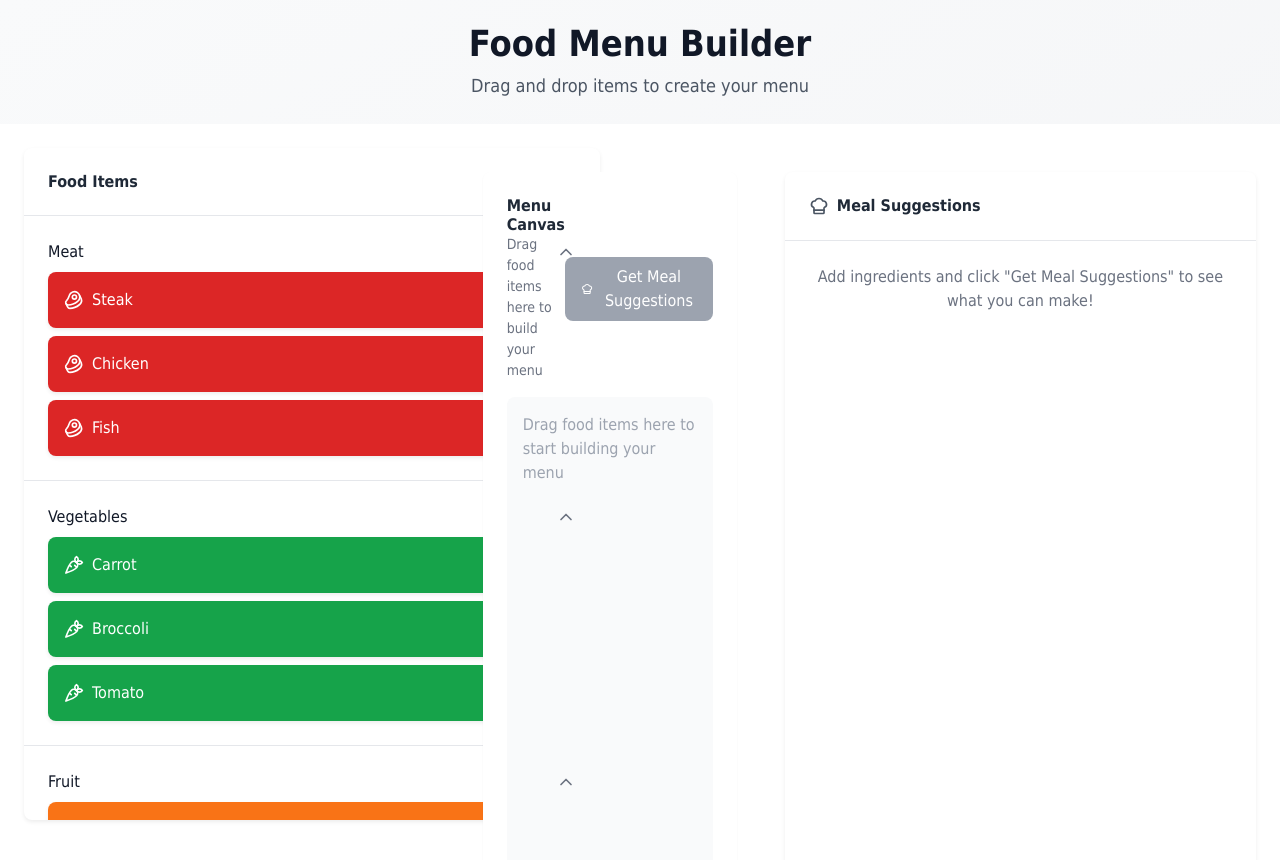
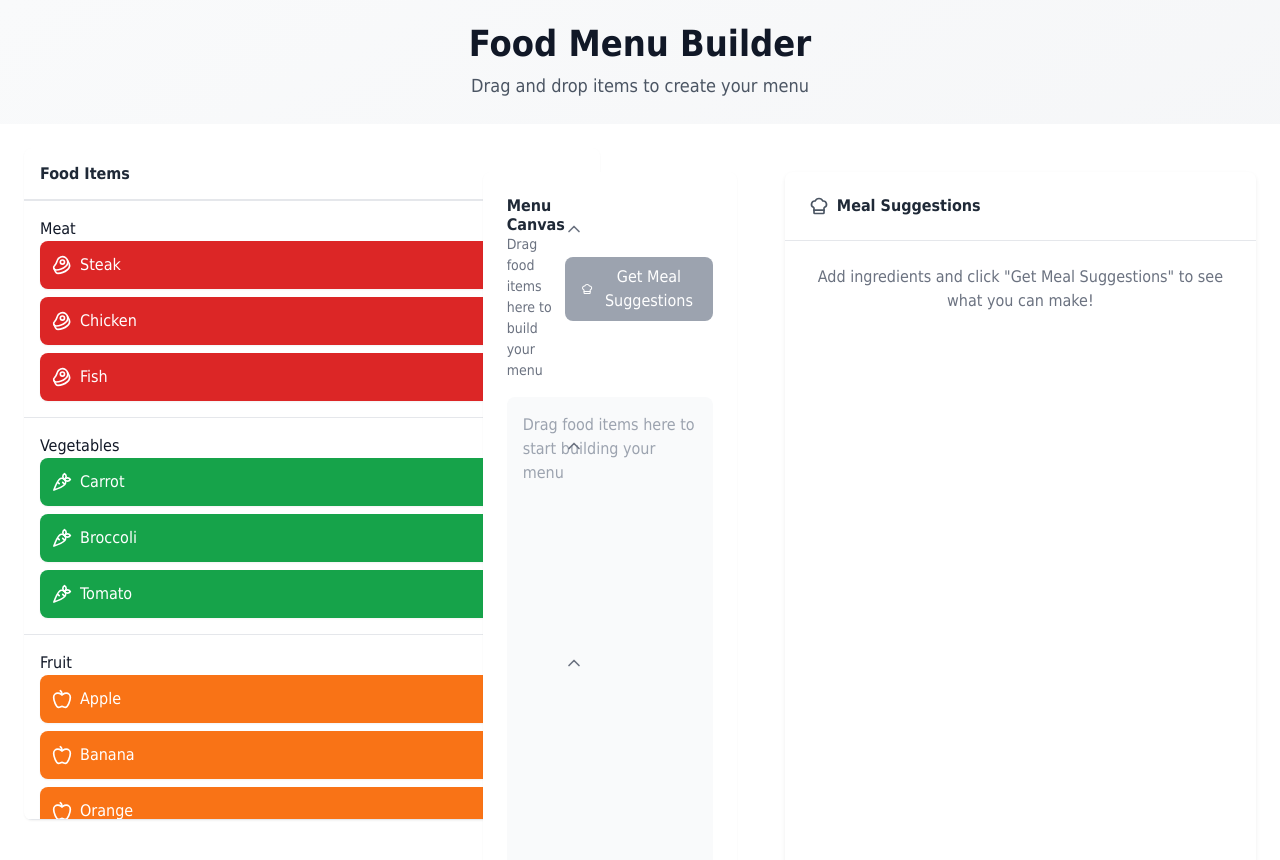
Before and after one commit to pelimo-team/frontend, a React (Vite) app: page /model in a window 1280 px wide. Shown: the top 860 px of the page. Built offline with nearby package versions, Linux system fonts and the light colour scheme.

Commit message:
continue transfer tailwind to css

```diff
--- a/src/components/scratch/BlockPalette.tsx
+++ b/src/components/scratch/BlockPalette.tsx
@@ -27,15 +27,16 @@ const blocks: Block[] = [
     type: "food",
     category: "Meat",
     label: "Steak",
-    icon: <Beef className="w-5 h-5" />,
+    icon: <Beef className="ingredient-siza" />,
     color: "bg-red-600",
   },
+
   {
     id: "meat-chicken",
     type: "food",
     category: "Meat",
     label: "Chicken",
-    icon: <Beef className="w-5 h-5" />,
+    icon: <Beef className="ingredient-siza" />,
     color: "bg-red-600",
   },
   {
@@ -43,7 +44,7 @@ const blocks: Block[] = [
     type: "food",
     category: "Meat",
     label: "Fish",
-    icon: <Beef className="w-5 h-5" />,
+    icon: <Beef className="ingredient-siza" />,
     color: "bg-red-600",
   },
 
@@ -53,7 +54,7 @@ const blocks: Block[] = [
     type: "food",
     category: "Vegetables",
     label: "Carrot",
-    icon: <Carrot className="w-5 h-5" />,
+    icon: <Carrot className="ingredient-siza" />,
     color: "bg-green-600",
   },
   {
@@ -61,7 +62,7 @@ const blocks: Block[] = [
     type: "food",
     category: "Vegetables",
     label: "Broccoli",
-    icon: <Carrot className="w-5 h-5" />,
+    icon: <Carrot className="ingredient-siza" />,
     color: "bg-green-600",
   },
   {
@@ -69,7 +70,7 @@ const blocks: Block[] = [
     type: "food",
     category: "Vegetables",
     label: "Tomato",
-    icon: <Carrot className="w-5 h-5" />,
+    icon: <Carrot className="ingredient-siza" />,
     color: "bg-green-600",
   },
 
@@ -79,7 +80,7 @@ const blocks: Block[] = [
     type: "food",
     category: "Fruit",
     label: "Apple",
-    icon: <Apple className="w-5 h-5" />,
+    icon: <Apple className="ingredient-siza" />,
     color: "bg-orange-500",
   },
   {
@@ -87,7 +88,7 @@ const blocks: Block[] = [
     type: "food",
     category: "Fruit",
     label: "Banana",
-    icon: <Apple className="w-5 h-5" />,
+    icon: <Apple className="ingredient-siza" />,
     color: "bg-orange-500",
   },
   {
@@ -95,7 +96,7 @@ const blocks: Block[] = [
     type: "food",
     category: "Fruit",
     label: "Orange",
-    icon: <Apple className="w-5 h-5" />,
+    icon: <Apple className="ingredient-siza" />,
     color: "bg-orange-500",
   },
 
@@ -105,7 +106,7 @@ const blocks: Block[] = [
     type: "food",
     category: "Bread",
     label: "White Bread",
-    icon: <Cookie className="w-5 h-5" />,
+    icon: <Cookie className="ingredient-siza" />,
     color: "bg-yellow-600",
   },
   {
@@ -113,7 +114,7 @@ const blocks: Block[] = [
     type: "food",
     category: "Bread",
     label: "Wheat Bread",
-    icon: <Cookie className="w-5 h-5" />,
+    icon: <Cookie className="ingredient-siza" />,
     color: "bg-yellow-600",
   },
   {
@@ -121,7 +122,7 @@ const blocks: Block[] = [
     type: "food",
     category: "Bread",
     label: "Baguette",
-    icon: <Cookie className="w-5 h-5" />,
+    icon: <Cookie className="ingredient-siza" />,
     color: "bg-yellow-600",
   },
 
@@ -131,7 +132,7 @@ const blocks: Block[] = [
     type: "food",
     category: "Dairy",
     label: "Milk",
-    icon: <Milk className="w-5 h-5" />,
+    icon: <Milk className="ingredient-siza" />,
     color: "bg-blue-500",
   },
   {
@@ -139,7 +140,7 @@ const blocks: Block[] = [
     type: "food",
     category: "Dairy",
     label: "Cheese",
-    icon: <Milk className="w-5 h-5" />,
+    icon: <Milk className="ingredient-siza" />,
     color: "bg-blue-500",
   },
   {
@@ -147,7 +148,7 @@ const blocks: Block[] = [
     type: "food",
     category: "Dairy",
     label: "Yogurt",
-    icon: <Milk className="w-5 h-5" />,
+    icon: <Milk className="ingredient-siza" />,
     color: "bg-blue-500",
   },
 
@@ -157,7 +158,7 @@ const blocks: Block[] = [
     type: "food",
     category: "Beverages",
     label: "Coffee",
-    icon: <Coffee className="w-5 h-5" />,
+    icon: <Coffee className="ingredient-siza" />,
     color: "bg-yellow-500",
   },
   {
@@ -165,7 +166,7 @@ const blocks: Block[] = [
     type: "food",
     category: "Beverages",
     label: "Tea",
-    icon: <Coffee className="w-5 h-5" />,
+    icon: <Coffee className="ingredient-siza" />,
     color: "bg-yellow-500",
   },
   {
@@ -173,7 +174,7 @@ const blocks: Block[] = [
     type: "food",
     category: "Beverages",
     label: "Juice",
-    icon: <Coffee className="w-5 h-5" />,
+    icon: <Coffee className="ingredient-siza" />,
     color: "bg-yellow-500",
   },
 
@@ -183,7 +184,7 @@ const blocks: Block[] = [
     type: "food",
     category: "Desserts",
     label: "Ice Cream",
-    icon: <IceCream className="w-5 h-5" />,
+    icon: <IceCream className="ingredient-siza" />,
     color: "bg-pink-500",
   },
   {
@@ -191,7 +192,7 @@ const blocks: Block[] = [
     type: "food",
     category: "Desserts",
     label: "Cake",
-    icon: <IceCream className="w-5 h-5" />,
+    icon: <IceCream className="ingredient-siza" />,
     color: "bg-pink-500",
   },
   {
@@ -199,7 +200,7 @@ const blocks: Block[] = [
     type: "food",
     category: "Desserts",
     label: "Pudding",
-    icon: <IceCream className="w-5 h-5" />,
+    icon: <IceCream className="ingredient-siza" />,
     color: "bg-pink-500",
   },
 ];
@@ -230,14 +231,14 @@ export function BlockPalette() {
       return newSet;
     });
   };
-
+  //text-white rounded-lg shadow-sm p-3 flex items-center gap-2
   return (
-    <div className="w-[36rem] bg-white rounded-lg shadow-sm overflow-hidden flex-shrink-0 flex flex-col h-[calc(100vh-8rem)]">
-      <div className="p-4 border-b border-gray-200 flex-shrink-0">
-        <h2 className="font-semibold text-gray-800">Food Items</h2>
+    <div className="model-food-item-container">
+      <div className="model-food-item-header">
+        <h2 className="model-item-food-header-text">Food Items</h2>
       </div>
 
-      <div className="divide-y divide-gray-200 overflow-y-auto flex-1">
+      <div className="model-food-item-scroll">
         {categories.map((category) => {
           const isExpanded = expandedCategories.has(category);
           const categoryBlocks = blocks.filter(
@@ -245,21 +246,21 @@ export function BlockPalette() {
           );
 
           return (
-            <div key={category} className="p-4">
+            <div key={category} className="model-category-padding">
               <button
                 onClick={() => toggleCategory(category)}
-                className="w-full flex items-center justify-between text-left"
+                className="model-category-drop-down"
               >
                 <span className="font-medium text-gray-900">{category}</span>
                 <ChevronDown
-                  className={`w-5 h-5 text-gray-500 transition-transform ${
-                    isExpanded ? "rotate-180" : ""
+                  className={`model-food-item-dropdown-arrow ${
+                    isExpanded ? "model-rotate-arrow" : ""
                   }`}
                 />
               </button>
 
               {isExpanded && (
-                <div className="mt-2 space-y-2">
+                <div className="model-space-top-ingredients   model-space-y-ingredients">
                   {categoryBlocks.map((block) => (
                     <Draggable
                       key={block.id}
@@ -267,7 +268,7 @@ export function BlockPalette() {
                       type="block"
                       data={block}
                       containerId="palette"
-                      className={`${block.color} text-white rounded-lg shadow-sm p-3 flex items-center gap-2`}
+                      className={`${block.color} model-ingredient-style`}
                     >
                       {block.icon}
                       <span className="font-medium">{block.label}</span>
--- a/src/components/scratch/MealSuggestions.tsx
+++ b/src/components/scratch/MealSuggestions.tsx
@@ -1,5 +1,4 @@
 import { ChefHat } from "lucide-react";
-
 
 interface Meal {
   id: string;
@@ -12,14 +11,14 @@ interface MealSuggestionsProps {
   meals: Meal[];
   isLoading: boolean;
 }
-
+//w-5 h-5 text-gray-600
 export function MealSuggestions({ meals, isLoading }: MealSuggestionsProps) {
   if (isLoading) {
     return (
       <div className="bg-white rounded-lg shadow-sm h-full">
         <div className="p-4 border-b border-gray-200">
           <h2 className="font-semibold text-gray-800 flex items-center gap-2">
-            <ChefHat className="w-5 h-5 text-gray-600" />
+            <ChefHat className="model-loading-text" />
             Loading Suggestions...
           </h2>
         </div>
--- a/src/components/scratch/Model.css
+++ b/src/components/scratch/Model.css
@@ -114,3 +114,81 @@
     background-color: #eff6ff;
   border: 2px dashed #93c5fd;
 }
+
+
+/*BlockPalette.tsx*/
+.ingredient-siza{
+    width: 1.25rem;
+    height: 1.25rem;
+}
+.model-food-item-container{
+    width: 36rem;
+    height: calc(100vh - 8rem);
+    background-color: #ffffff;
+    border-radius: 0.5rem;
+    box-shadow: 0 1px 2px rgba(0, 0, 0, 0.05);
+    overflow: hidden;
+    flex-shrink: 0;
+    display: flex;
+    flex-direction: column;
+}
+.model-food-item-header{
+    padding: 1rem;
+    border-bottom: 1px solid #e5e7eb;
+    flex-shrink: 0;
+}
+.model-item-food-header-text{
+    font-weight: 600;
+    color: #1f2937;
+}
+.model-food-item-scroll{
+    flex: 1;
+    overflow-y: auto;
+    border-top: 1px solid #e5e7eb;
+    border-bottom: 1px solid #e5e7eb;
+}
+.model-food-item-scroll > *:not(:last-child) {
+    border-bottom: 1px solid #e5e7eb;
+    }
+.model-category-padding{
+    padding: 1rem;
+}
+.model-category-drop-down{
+    width: 100%;
+    display: flex;
+    align-items: center;
+    justify-content: space-between;
+    text-align: left;
+}
+.model-food-item-dropdown-arrow{
+    width: 1.25rem;
+    height: 1.25rem;
+    color: #6B7280;
+    transition: transform 0.2s ease;
+}
+.model-rotate-arrow{
+    transform: rotate(180deg);
+}
+.model-space-ingredients{
+    margin-top: 0.5rem;
+}
+.model-space-y-ingredients > * + * {
+    margin-top: 0.5rem;
+
+}
+.model-ingredient-style{
+    color: #ffffff;
+    border-radius: 0.5rem;
+    box-shadow: 0 1px 2px rgba(0, 0, 0, 0.05);
+    padding: 0.75rem;
+    display: flex;
+    align-items: center;
+    gap: 0.5rem;
+}
+
+/*MealSuggestions.tsx*/
+.model-loading-text{
+    width: 1.25rem;
+    height: 1.25rem;
+    color: #4B5563;
+}
```
